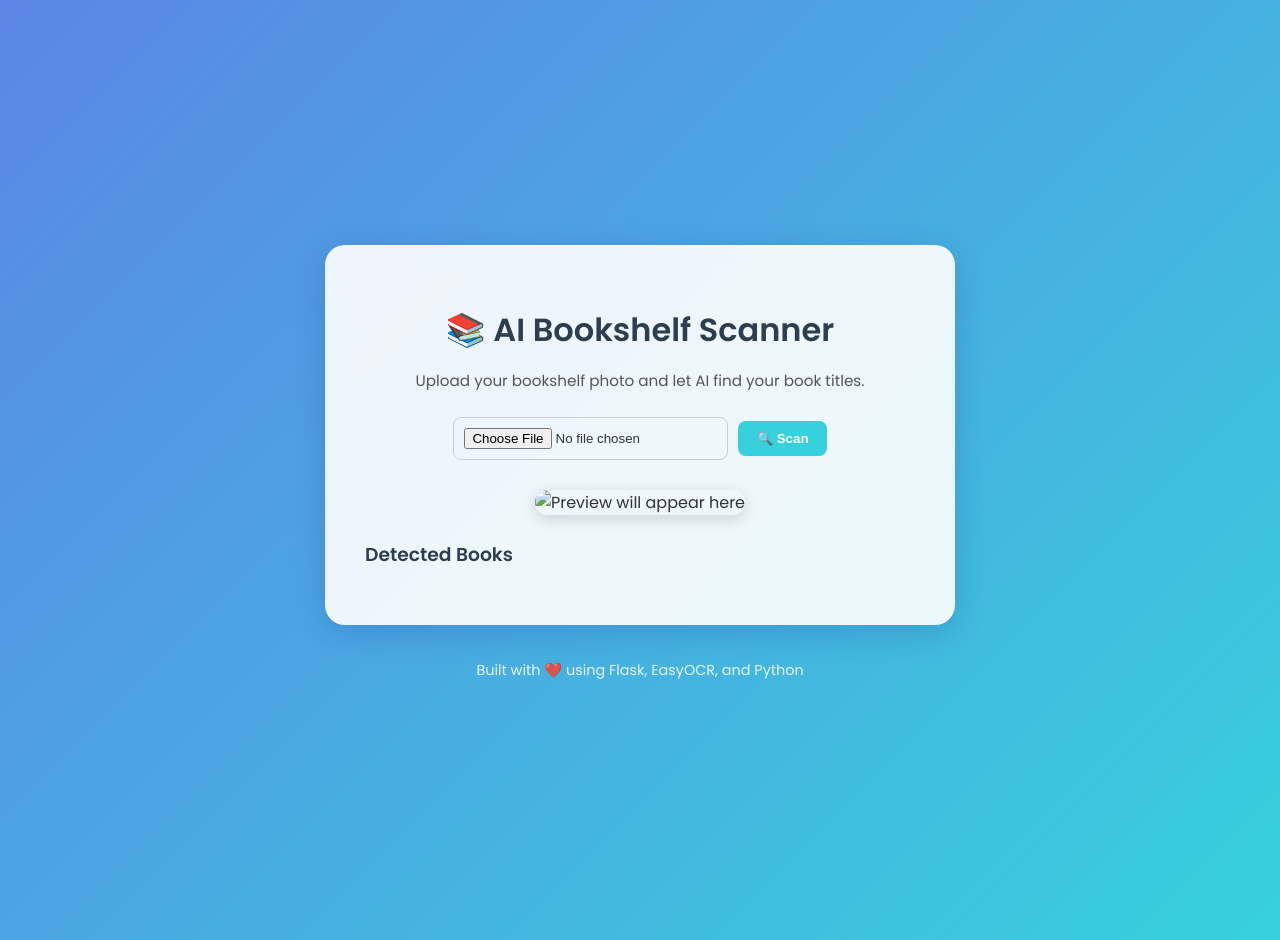
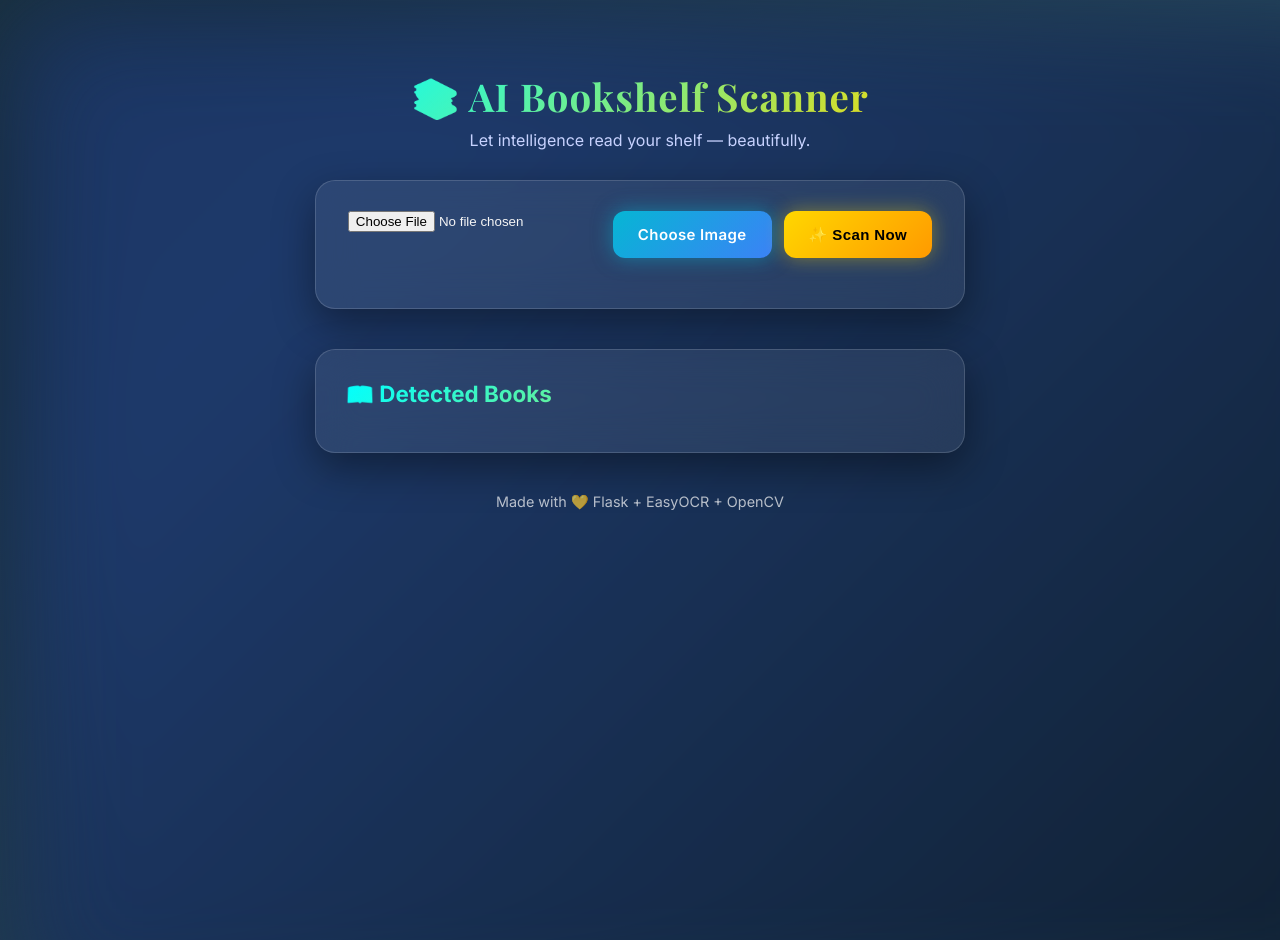
Before and after one commit to karunaav/AI-Bookshelf-Scanner, a Flask app: template templates/index.html in a window 1280 px wide. Run offline with Flask 2, Linux system fonts and the light colour scheme; the template is opened without the code that fills it, so the values that code supplies are empty.

Commit message:
Updated app.py and style.css

```diff
--- a/app.py
+++ b/app.py
@@ -6,7 +6,7 @@ from werkzeug.utils import secure_filename
 UPLOAD_FOLDER = "uploads"
 os.makedirs(UPLOAD_FOLDER, exist_ok=True)
 
-app = Flask(__name__)
+app = Flask(__name__, static_folder='static', template_folder='templates')
 app.config["UPLOAD_FOLDER"] = UPLOAD_FOLDER
 app.config["MAX_CONTENT_LENGTH"] = 16 * 1024 * 1024  # 16 MB
 
--- a/static/main.js
+++ b/static/main.js
@@ -7,34 +7,35 @@ fileInput.addEventListener('change', () => {
   const file = fileInput.files[0];
   if (file) {
     previewImage.src = URL.createObjectURL(file);
+    previewImage.style.display = 'block';
   }
 });
 
 scanBtn.addEventListener('click', async () => {
   const file = fileInput.files[0];
-  if (!file) return alert("Please upload an image first!");
-
-  resultsList.innerHTML = "<li>Scanning... ⏳</li>";
+  if (!file) {
+    alert('Please select an image first!');
+    return;
+  }
 
   const formData = new FormData();
-  formData.append('image', file);
+  formData.append('file', file);
+
+  resultsList.innerHTML = '<li>⏳ Scanning your shelf...</li>';
 
   try {
-    const response = await fetch('/scan', {
-      method: 'POST',
-      body: formData,
-    });
+    const response = await fetch('/scan', { method: 'POST', body: formData });
     const data = await response.json();
 
     resultsList.innerHTML = '';
-    if (data.results.length === 0) {
-      resultsList.innerHTML = "<li>No text detected 😕</li>";
-    } else {
-      data.results.forEach((res, i) => {
+    if (data.books && data.books.length > 0) {
+      data.books.forEach((book, i) => {
         const li = document.createElement('li');
-        li.textContent = `${i + 1}. ${res.text}`;
+        li.innerHTML = `<strong>${i + 1}.</strong> ${book}`;
         resultsList.appendChild(li);
       });
+    } else {
+      resultsList.innerHTML = '<li>No books detected 😕</li>';
     }
   } catch (err) {
     resultsList.innerHTML = `<li>Error: ${err.message}</li>`;
--- a/static/style.css
+++ b/static/style.css
@@ -1,121 +1,179 @@
-/* --- Base styling --- */
+/* ===== RESET ===== */
+* {
+  margin: 0;
+  padding: 0;
+  box-sizing: border-box;
+}
+
+/* ===== BASE STYLES ===== */
 body {
-  margin: 0;
-  font-family: 'Poppins', sans-serif;
-  background: linear-gradient(135deg, #5b86e5, #36d1dc);
-  color: #333;
+  font-family: 'Inter', sans-serif;
+  background: radial-gradient(circle at 15% 30%, #0f2027, #203a43, #2c5364);
+  color: #f5f5f5;
+  min-height: 100vh;
+  display: flex;
+  flex-direction: column;
+  align-items: center;
+  overflow-x: hidden;
+  position: relative;
+}
+
+/* ===== SOFT ANIMATED BACKGROUND ===== */
+.background {
+  position: fixed;
+  top: 0;
+  left: 0;
+  width: 110%;
+  height: 110%;
+  background: linear-gradient(135deg, #1e3c72, #2a5298, #0f2027);
+  background-size: 200% 200%;
+  animation: bgShift 18s ease infinite;
+  filter: blur(60px) brightness(0.7);
+  z-index: -2;
+}
+
+@keyframes bgShift {
+  0% { background-position: 0% 50%; }
+  50% { background-position: 100% 50%; }
+  100% { background-position: 0% 50%; }
+}
+
+/* ===== CONTAINER ===== */
+.wrapper {
+  width: 92%;
+  max-width: 650px;
+  text-align: center;
+  margin-top: 70px;
+}
+
+.hero h1 {
+  font-family: 'Playfair Display', serif;
+  font-size: 2.4rem;
+  background: linear-gradient(135deg, #00ffff, #ffd700);
+  -webkit-background-clip: text;
+  -webkit-text-fill-color: transparent;
+  letter-spacing: 1px;
+  font-weight: 700;
+}
+
+.hero p {
+  color: #c7d2fe;
+  font-weight: 400;
+  margin-top: 8px;
+  font-size: 1rem;
+}
+
+/* ===== GLASS EFFECT ===== */
+.glass {
+  background: rgba(255, 255, 255, 0.07);
+  border: 1px solid rgba(255, 255, 255, 0.15);
+  border-radius: 20px;
+  box-shadow: 0 15px 40px rgba(0,0,0,0.4);
+  backdrop-filter: blur(20px);
+  padding: 30px;
+  margin-top: 30px;
+  transition: transform 0.3s ease;
+}
+
+.glass:hover {
+  transform: translateY(-3px);
+}
+
+/* ===== FILE INPUTS ===== */
+.file-input {
   display: flex;
   justify-content: center;
-  align-items: center;
-  min-height: 100vh;
-  flex-direction: column;
-  overflow-y: auto;
+  gap: 12px;
+  flex-wrap: wrap;
 }
 
-/* --- Glass effect card --- */
-.app-card {
-  background: rgba(255, 255, 255, 0.9);
-  backdrop-filter: blur(12px);
-  border-radius: 20px;
-  padding: 40px;
-  width: 90%;
-  max-width: 550px;
-  box-shadow: 0 8px 32px rgba(31, 38, 135, 0.2);
-  text-align: center;
-  animation: fadeIn 0.8s ease;
+.upload-btn, .scan-btn {
+  padding: 14px 25px;
+  border-radius: 12px;
+  font-weight: 600;
+  border: none;
+  cursor: pointer;
+  transition: all 0.3s ease;
+  font-size: 15px;
+  letter-spacing: 0.4px;
 }
 
-h1 {
-  font-weight: 600;
-  color: #2c3e50;
-  margin-bottom: 10px;
+.upload-btn {
+  background: linear-gradient(135deg, #06b6d4, #3b82f6);
+  color: #fff;
+  box-shadow: 0 0 20px rgba(6,182,212,0.5);
 }
 
-.subtitle {
-  color: #555;
-  font-size: 0.95rem;
-  margin-bottom: 25px;
+.upload-btn:hover {
+  transform: scale(1.07);
+  box-shadow: 0 0 25px rgba(59,130,246,0.7);
 }
 
-/* --- Upload area --- */
-.upload-box {
-  display: flex;
-  justify-content: center;
-  align-items: center;
-  gap: 10px;
-  margin-bottom: 20px;
+.scan-btn {
+  background: linear-gradient(135deg, #ffd700, #ff9a00);
+  color: #000;
+  box-shadow: 0 0 20px rgba(255,217,0,0.4);
 }
 
-#fileInput {
-  padding: 10px;
-  border: 1px solid #ccc;
-  border-radius: 8px;
+.scan-btn:hover {
+  transform: scale(1.07);
+  box-shadow: 0 0 25px rgba(255,153,0,0.7);
 }
 
-#scanBtn {
-  background: #36d1dc;
-  color: white;
-  border: none;
-  border-radius: 8px;
-  padding: 10px 18px;
-  font-weight: 600;
-  cursor: pointer;
-  transition: background 0.3s, transform 0.1s;
+/* ===== IMAGE PREVIEW ===== */
+.preview-area {
+  margin-top: 20px;
 }
 
-#scanBtn:hover {
-  background: #5b86e5;
-  transform: scale(1.05);
+.preview-area img {
+  max-width: 100%;
+  border-radius: 16px;
+  box-shadow: 0 5px 25px rgba(0,0,0,0.4);
+  display: none;
+  border: 2px solid rgba(255,255,255,0.15);
 }
 
-/* --- Image preview --- */
-.image-preview img {
-  max-width: 100%;
-  border-radius: 12px;
-  margin-top: 10px;
-  box-shadow: 0 4px 15px rgba(0,0,0,0.15);
-}
-
-/* --- Results section --- */
+/* ===== RESULTS ===== */
 .results {
-  margin-top: 25px;
+  margin-top: 40px;
   text-align: left;
 }
 
-.results h3 {
-  margin-bottom: 10px;
-  color: #2c3e50;
+.results h2 {
+  font-size: 1.4rem;
+  margin-bottom: 14px;
+  background: linear-gradient(135deg, #00ffff, #ffd700);
+  -webkit-background-clip: text;
+  -webkit-text-fill-color: transparent;
 }
 
 .results ul {
   list-style: none;
-  padding: 0;
 }
 
 .results li {
-  background: rgba(91, 134, 229, 0.1);
-  border-left: 4px solid #5b86e5;
-  margin-bottom: 8px;
-  padding: 8px 12px;
-  border-radius: 6px;
+  background: rgba(255,255,255,0.08);
+  margin: 8px 0;
+  padding: 10px 16px;
+  border-radius: 10px;
+  border-left: 3px solid #00ffff;
   font-size: 0.95rem;
-  transition: transform 0.2s;
+  letter-spacing: 0.3px;
+  color: #f8fafc;
+  transition: all 0.25s ease;
 }
 
 .results li:hover {
-  transform: translateX(4px);
+  transform: translateX(5px);
+  background: rgba(255,255,255,0.15);
+  border-left: 3px solid #ffd700;
 }
 
-/* --- Footer --- */
+/* ===== FOOTER ===== */
 footer {
-  margin-top: 20px;
-  color: white;
+  margin-top: 40px;
+  color: rgba(255,255,255,0.7);
   font-size: 0.9rem;
-  opacity: 0.85;
+  text-align: center;
+  margin-bottom: 20px;
 }
-
-/* --- Animations --- */
-@keyframes fadeIn {
-  from { opacity: 0; transform: translateY(10px); }
-  to { opacity: 1; transform: translateY(0); }
-}
--- a/templates/index.html
+++ b/templates/index.html
@@ -4,32 +4,38 @@
   <meta charset="UTF-8" />
   <meta name="viewport" content="width=device-width, initial-scale=1.0" />
   <title>AI Bookshelf Scanner</title>
-  <link rel="stylesheet" href="{{ url_for('static', filename='css/style.css') }}" />
-  <link href="https://fonts.googleapis.com/css2?family=Poppins:wght@400;600&display=swap" rel="stylesheet">
+  <link rel="stylesheet" href="{{ url_for('static', filename='css/style.css') }}">
+  <link href="https://fonts.googleapis.com/css2?family=Inter:wght@400;600;700&family=Playfair+Display:wght@700&display=swap" rel="stylesheet">
 </head>
 <body>
   <div class="background"></div>
-  <div class="app-card">
-    <h1>📚 AI Bookshelf Scanner</h1>
-    <p class="subtitle">Upload your bookshelf photo and let AI find your book titles.</p>
 
-    <div class="upload-box">
-      <input type="file" id="fileInput" accept="image/*">
-      <button id="scanBtn">🔍 Scan</button>
-    </div>
+  <main class="wrapper">
+    <header class="hero">
+      <h1><span>📚</span> AI Bookshelf Scanner</h1>
+      <p>Let intelligence read your shelf — beautifully.</p>
+    </header>
 
-    <div class="image-preview">
-      <img id="previewImage" src="" alt="Preview will appear here">
-    </div>
+    <section class="upload-card glass">
+      <div class="file-input">
+        <input type="file" id="fileInput" accept="image/*">
+        <label for="fileInput" class="upload-btn">Choose Image</label>
+        <button id="scanBtn" class="scan-btn">✨ Scan Now</button>
+      </div>
 
-    <div class="results">
-      <h3>Detected Books</h3>
+      <div class="preview-area">
+        <img id="previewImage" src="" alt="">
+      </div>
+    </section>
+
+    <section class="results glass">
+      <h2>📖 Detected Books</h2>
       <ul id="resultsList"></ul>
-    </div>
-  </div>
+    </section>
+  </main>
 
   <footer>
-    <p>Built with ❤️ using Flask, EasyOCR, and Python</p>
+    <p>Made with 💛 Flask + EasyOCR + OpenCV</p>
   </footer>
 
   <script src="{{ url_for('static', filename='js/main.js') }}"></script>
```
